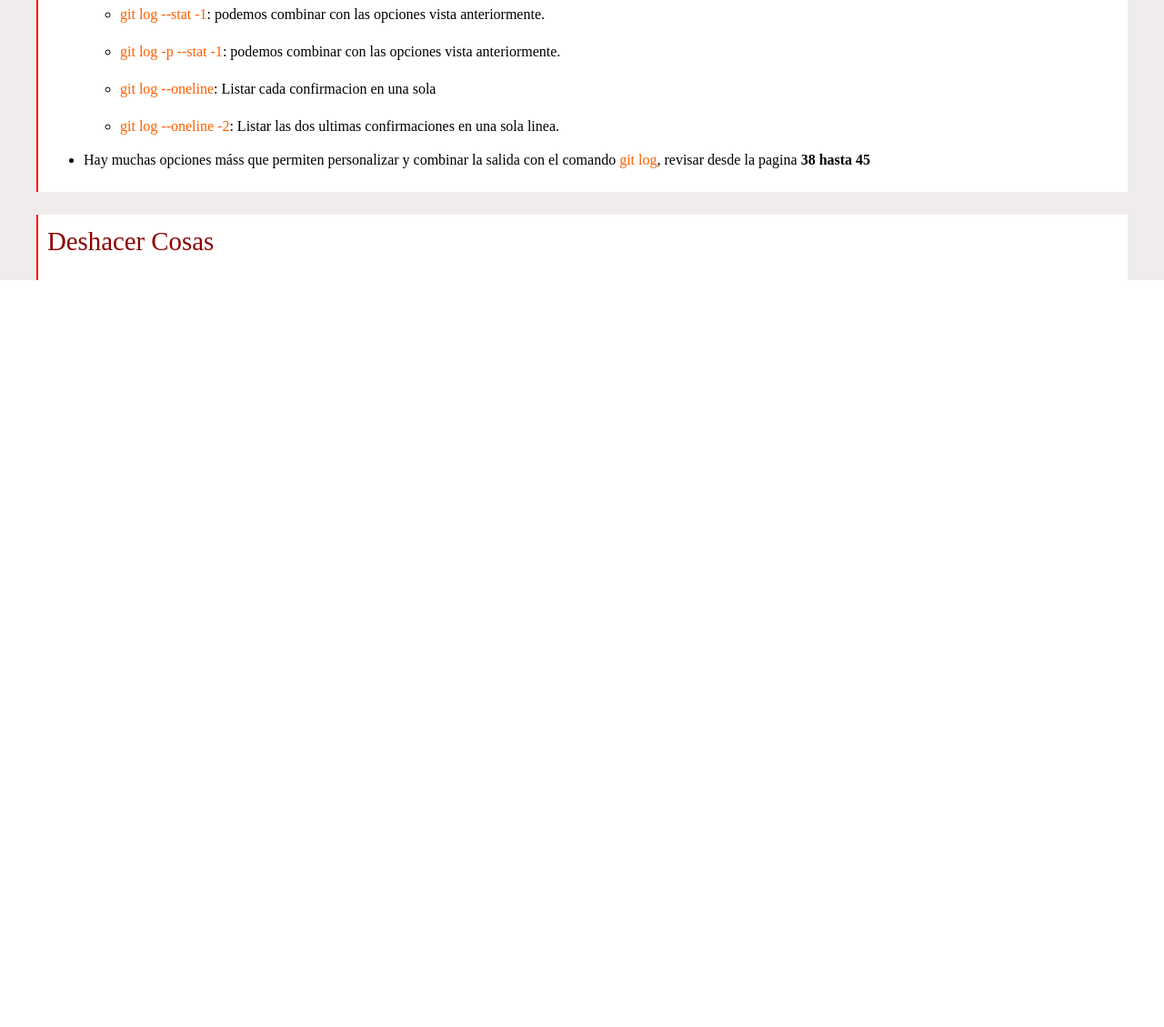
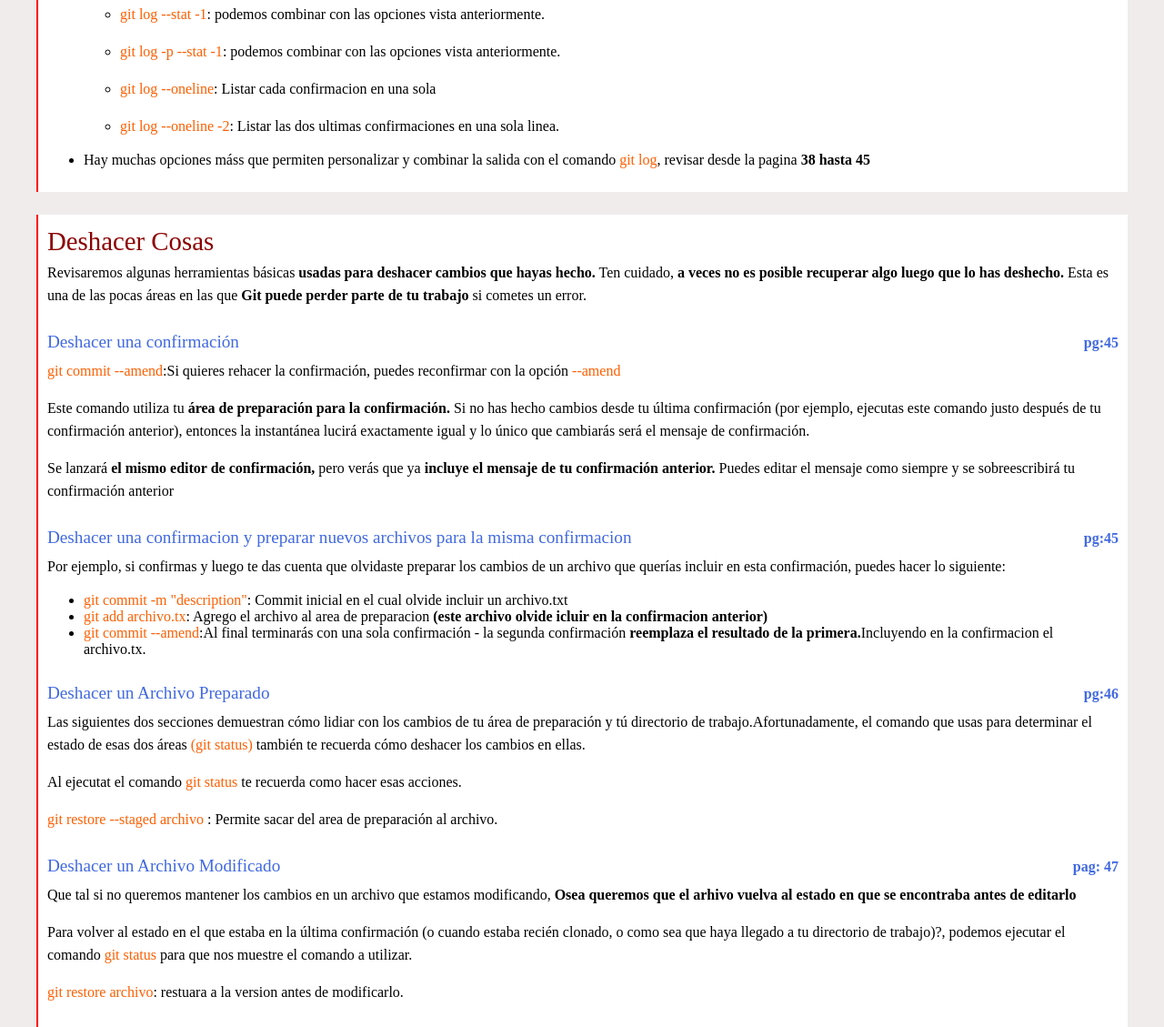
Before and after one commit to ReneChamba/CursoGit, a plain HTML site: page index.html in a window 1280 px wide. Shown: the part 4738-5867 px from the top of the page at 91% size. Before the commit the page ends 5046 px from the top, so only its background shows below. Drawn offline with Linux system fonts and the light colour scheme.

Commit message:
add comando deshacer cosas

```diff
--- a/index.html
+++ b/index.html
@@ -674,8 +674,137 @@
         </div>
         <div class="row">
           <div class="row__item">
-            <h2>Deshacer Cosas</h2>
-            <p></p>
+            <h2 class="subtitle">Deshacer Cosas</h2>
+            <p>
+              Revisaremos algunas herramientas básicas
+              <span class="resaltado">
+                usadas para deshacer cambios que hayas hecho.</span
+              >
+              Ten cuidado,
+              <span class="resaltado"
+                >a veces no es posible recuperar algo luego que lo has
+                deshecho.</span
+              >
+              Esta es una de las pocas áreas en las que
+              <span class="resaltado">
+                Git puede perder parte de tu trabajo
+              </span>
+              si cometes un error.
+            </p>
+          </div>
+          <div class="row__item">
+            <div class="head-subtitle">
+              <h3 class="subtitle">Deshacer una confirmación</h3>
+              <span class="numero-pagina">pg:45</span>
+            </div>
+
+            <p>
+              <span class="comando"> git commit --amend</span>:Si quieres
+              rehacer la confirmación, puedes reconfirmar con la opción
+              <span class="comando">--amend</span>
+            </p>
+            <p>
+              Este comando utiliza tu
+              <span class="resaltado">
+                área de preparación para la confirmación.</span
+              >
+              Si no has hecho cambios desde tu última confirmación (por ejemplo,
+              ejecutas este comando justo después de tu confirmación anterior),
+              entonces la instantánea lucirá exactamente igual y lo único que
+              cambiarás será el mensaje de confirmación.
+            </p>
+            <p>
+              Se lanzará
+              <span class="resaltado"> el mismo editor de confirmación,</span>
+              pero verás que ya
+              <span class="resaltado">
+                incluye el mensaje de tu confirmación anterior.</span
+              >
+              Puedes editar el mensaje como siempre y se sobreescribirá tu
+              confirmación anterior
+            </p>
+          </div>
+          <div class="row__item">
+            <div class="head-subtitle">
+              <h3>
+                Deshacer una confirmacion y preparar nuevos archivos para la
+                misma confirmacion
+              </h3>
+              <span class="numero-pagina">pg:45</span>
+            </div>
+            <p>
+              Por ejemplo, si confirmas y luego te das cuenta que olvidaste
+              preparar los cambios de un archivo que querías incluir en esta
+              confirmación, puedes hacer lo siguiente:
+            </p>
+            <ul>
+              <li>
+                <span class="comando">git commit -m "description"</span>: Commit
+                inicial en el cual olvide incluir un archivo.txt
+              </li>
+              <li>
+                <span class="comando">git add archivo.tx</span>: Agrego el
+                archivo al area de preparacion
+                <span class="resaltado"
+                  >(este archivo olvide icluir en la confirmacion
+                  anterior)</span
+                >
+              </li>
+              <li>
+                <span class="comando">git commit --amend</span>:Al final
+                terminarás con una sola confirmación - la segunda confirmación
+                <span class="resaltado">
+                  reemplaza el resultado de la primera.</span
+                >Incluyendo en la confirmacion el archivo.tx.
+              </li>
+            </ul>
+          </div>
+          <div class="row__item">
+            <div class="head-subtitle">
+              <h3>Deshacer un Archivo Preparado</h3>
+              <span class="numero-pagina">pg:46</span>
+            </div>
+            <p>
+              Las siguientes dos secciones demuestran cómo lidiar con los
+              cambios de tu área de preparación y tú directorio de
+              trabajo.Afortunadamente, el comando que usas para determinar el
+              estado de esas dos áreas
+              <span class="comando">(git status)</span> también te recuerda cómo
+              deshacer los cambios en ellas.
+            </p>
+            <p>
+              Al ejecutat el comando <span class="comando">git status</span> te
+              recuerda como hacer esas acciones.
+            </p>
+            <p>
+              <span class="comando">git restore --staged archivo</span> :
+              Permite sacar del area de preparación al archivo.
+            </p>
+          </div>
+          <div class="row__item">
+            <div class="head-subtitle">
+              <h3 class="subtitle">Deshacer un Archivo Modificado</h3>
+              <span class="numero-pagina">pag: 47</span>
+            </div>
+            <p>
+              Que tal si no queremos mantener los cambios en un archivo que
+              estamos modificando,
+              <span class="resaltado"
+                >Osea queremos que el arhivo vuelva al estado en que se
+                encontraba antes de editarlo</span
+              >
+            </p>
+            <p>
+              Para volver al estado en el que estaba en la última confirmación
+              (o cuando estaba recién clonado, o como sea que haya llegado a tu
+              directorio de trabajo)?, podemos ejecutar el comando
+              <span class="comando">git status</span> para que nos muestre el
+              comando a utilizar.
+            </p>
+            <p>
+              <span class="comando">git restore archivo</span>: restuara a la
+              version antes de modificarlo.
+            </p>
           </div>
         </div>
       </div>
```
